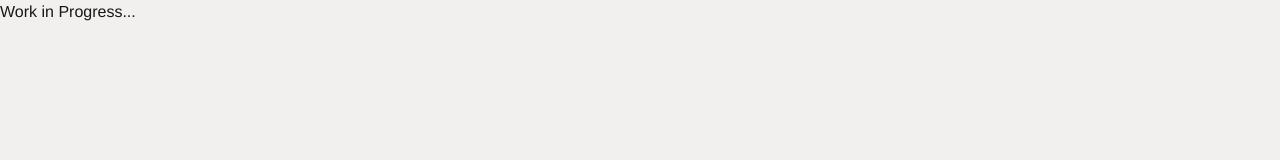
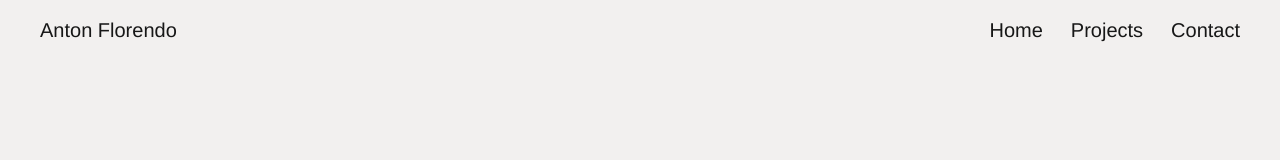
Before and after one commit to aaf1007/anton-portfolio, a Next.js app: page / in a window 1280 px wide. Shown: the top 160 px of the page. Built offline with nearby package versions, Linux system fonts and the light colour scheme.

Commit message:
navbar implemented

```diff
--- a/app/layout.tsx
+++ b/app/layout.tsx
@@ -1,6 +1,7 @@
 import type { Metadata } from "next";
 import { Geist, Geist_Mono } from "next/font/google";
 import "./globals.css";
+import Navbar from "@/components/Navbar";
 import Link from "next/link";
 
 const geistSans = Geist({
@@ -28,15 +29,8 @@ export default function RootLayout({
       <body
         className={`${geistSans.variable} ${geistMono.variable} antialiased`}
       >
-      <header>
-        <nav>
-          <ul>
-            <li><a href="/about">Work in Progress...</a></li>
-            <li><a href=""></a></li>
-            <li><a href=""></a></li>
-            <li><a href=""></a></li>
-          </ul>
-        </nav>
+      <header className="flex justify-center items-center">
+        <Navbar />
       </header>
         {children}
       </body>
--- /dev/null
+++ b/components/Navbar.tsx
@@ -0,0 +1,14 @@
+import "./styles.css";
+import Link from "next/link";
+export default function Navbar() {
+  return (
+    <nav className="w-full flex justify-between items-center fixed top-0 px-10 py-4">
+        <div className="text-xl"><Link href="/" className="hover:font-bold">Anton Florendo</Link></div>
+        <ul className="flex text-xl gap-7">
+            <li><Link href="/" className="hover:text-[#404080] hover:font-semibold">Home</Link></li>
+            <li><Link href="/projects" className="hover:text-[#404080] hover:font-semibold">Projects</Link></li>
+            <li><Link href="/contact" className="hover:text-[#404080] hover:font-semibold">Contact</Link></li>
+        </ul>
+    </nav>
+  );
+}
--- a/package.json
+++ b/package.json
@@ -9,9 +9,13 @@
     "lint": "eslint"
   },
   "dependencies": {
+    "@tabler/icons-react": "^3.36.1",
+    "clsx": "^2.1.1",
+    "motion": "^12.31.0",
     "next": "16.1.6",
     "react": "19.2.3",
-    "react-dom": "19.2.3"
+    "react-dom": "19.2.3",
+    "tailwind-merge": "^3.4.0"
   },
   "devDependencies": {
     "@tailwindcss/postcss": "^4",
```
Also changed, not shown: components/styles.css (added), 1 other file (tests, documents, lock files or other folders).
